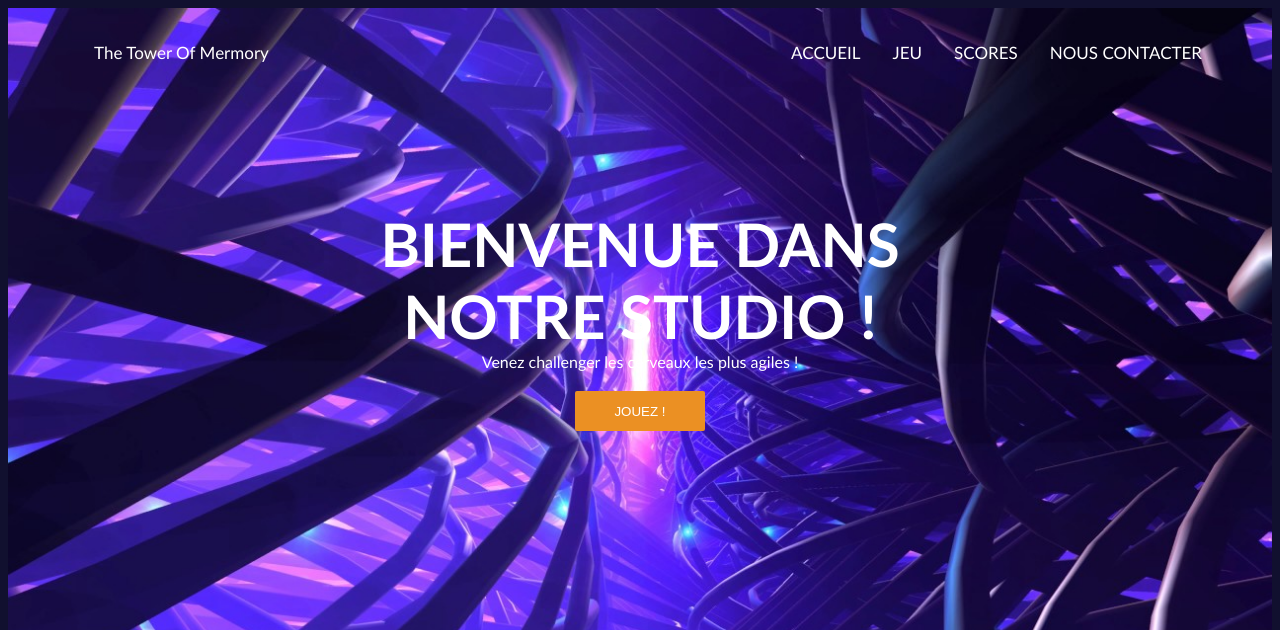
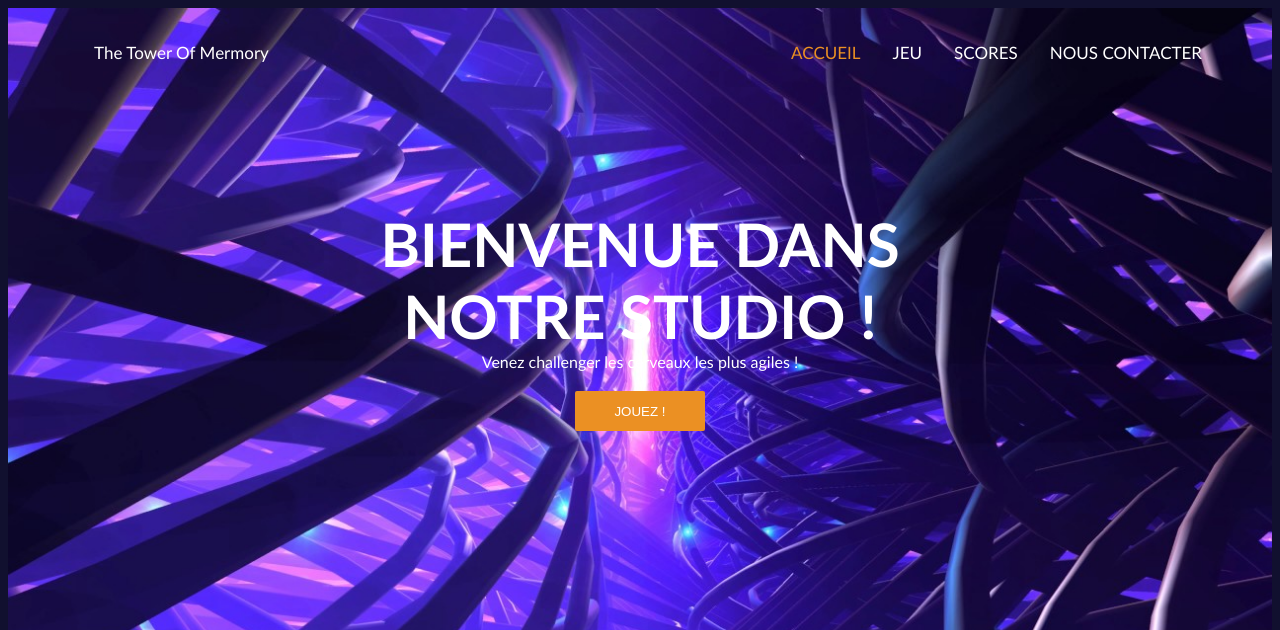
Before and after one commit to Lucastor05/Puissance-4, a PHP site: page / in a window 1280 px wide. Shown: the top 630 px of the page. Run offline with PHP 8.4, Linux system fonts and the light colour scheme.

Commit message:
update header pour organisation des pages

```diff
--- a/assets/css/header.css
+++ b/assets/css/header.css
@@ -1,6 +1,46 @@
 /*Général*/
+
 /*Barre de Navigation*/
+nav a.active{
+    color: #eb9023;
+}
+nav a:hover {
+    color: #eb9023;
+}
+/*Barre de Navigation avec place definie*/
 .topnav {
+    padding-top: 20px;
+    padding-left: 70px;
+    padding-right: 70px;
+
+    display: flex;
+    align-items: center;
+
+    justify-content: space-between;
+    width: 100%;
+    box-sizing: border-box;
+}
+.topnav a {
+    float: left;
+    color: #f2f2f2;
+    text-align: center;
+    padding: 14px 16px;
+    text-decoration: none;
+    font-size: 17px;
+}
+.topnav a {
+    color: white;
+}
+
+nav a.active{
+    color: #eb9023;
+}
+nav a:hover {
+    color: #eb9023;
+}
+
+/*Barre de navigation en absolue, donc n'as pas de place definie*/
+.topnavAbsolute {
     position: absolute;
     padding-top: 20px;
     padding-left: 70px;
@@ -13,8 +53,7 @@
     width: 100%;
     box-sizing: border-box;
 }
-
-.topnav a {
+.topnavAbsolute a {
     float: left;
     color: #f2f2f2;
     text-align: center;
@@ -22,17 +61,8 @@
     text-decoration: none;
     font-size: 17px;
 }
-
-.topnav a {
+.topnavAbsolute a {
     color: white;
-}
-
-.topnavIndex a.active {
-    color: #eb9023;
-}
-
-.topnav a:hover {
-    color: #eb9023;
 }
 
 
--- a/index.html
+++ b/index.html
@@ -12,11 +12,11 @@
 <body>
 
     <!--Barre de navigation avec les different lien vers les autres pages-->
-    <nav class="topnav">
+    <nav class="topnavAbsolute">
         <a href="memory.html" class="nomSite">The Tower Of Mermory</a>
         <div>
             <!--Different lien vers les pages-->
-            <a href="index.html" class="activeIndex">ACCUEIL</a>
+            <a href="index.html" class="active">ACCUEIL</a><!--Class active represente la page sur laquelle on est dans la barre de navigation donc si dans autre page que main a change de plavce@-->
             <a href="memory.html">JEU</a>
             <a href="scores.html">SCORES</a>
             <a href="contact.html">NOUS CONTACTER</a>
```
